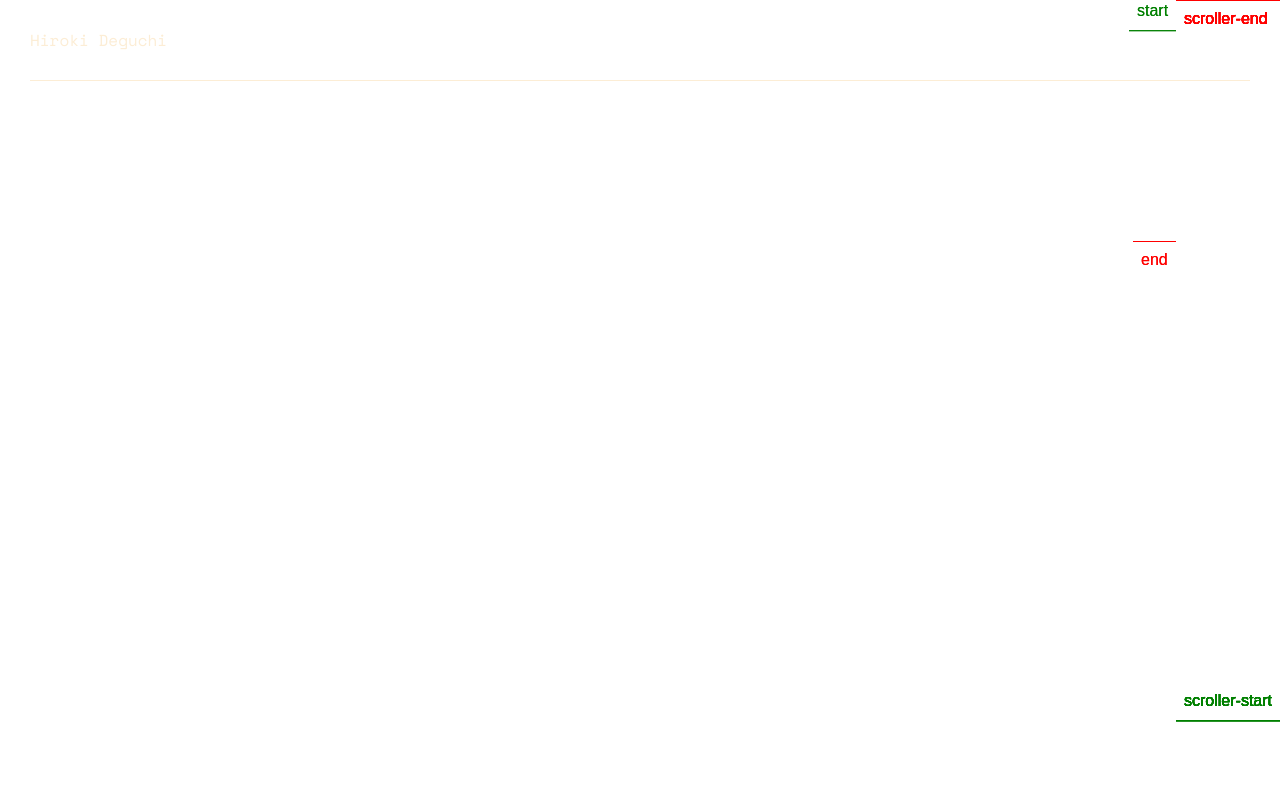
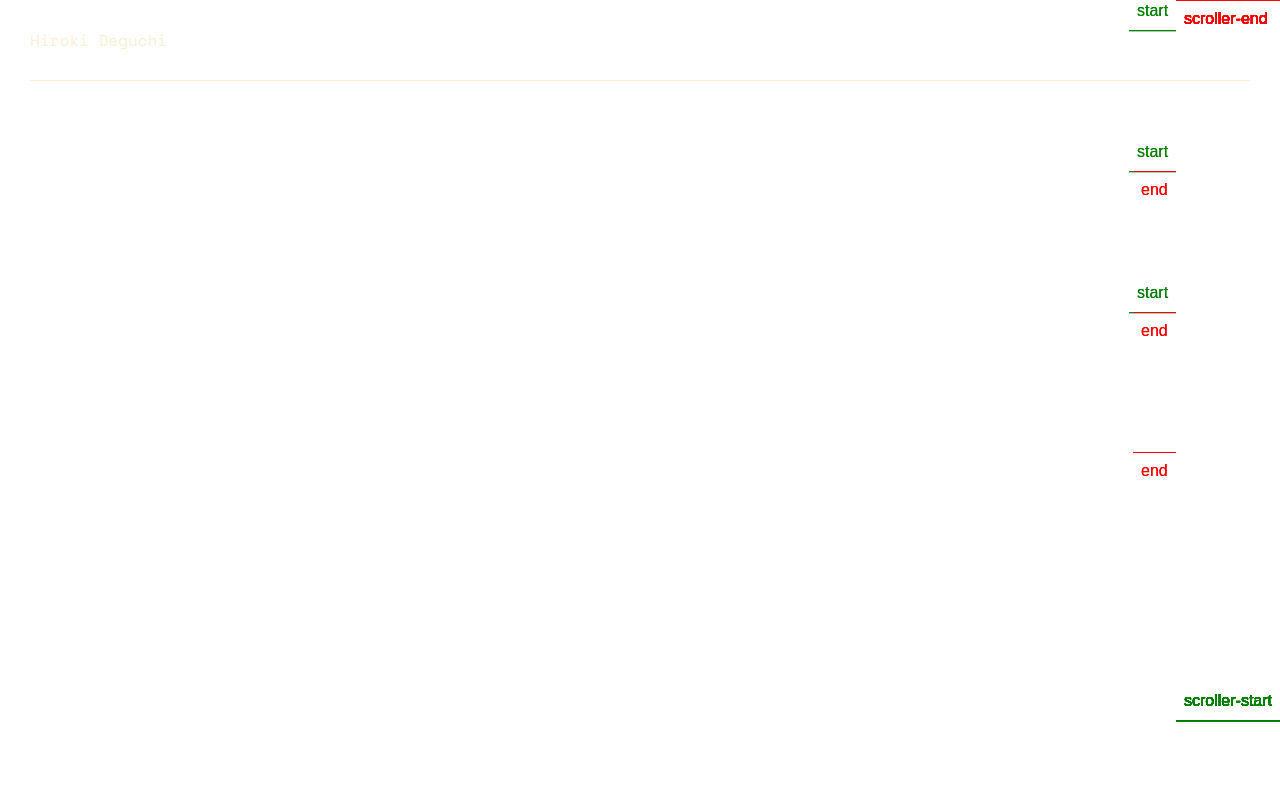
Before and after one commit to deguchi37458/next-app, a Next.js app: page / in a window 1280 px wide. Shown: the top 800 px of the page. Built offline with nearby package versions, Linux system fonts and the light colour scheme.

Commit message:
update passingBar

```diff
--- a/components/Common/PassingBar/index.module.scss
+++ b/components/Common/PassingBar/index.module.scss
@@ -17,9 +17,7 @@
     color :#fff;
     opacity: 0;
     transform: translate3d(0, 0, 0);
-    // font-size: 4.0rem;
     font-weight: bold;
-    line-height: 1.5;
   }
   &.move {
     &:before {
@@ -33,12 +31,6 @@
 }
 
 .title {
-  // position: absolute;
-  // bottom: 30px;
-  // color: #FCEDD5;
   font-size: 11vw;
-  // line-height: 1.1;
-  // span {
-    // display: block;
-  // }
+  line-height: 1em;
 }
--- a/components/Top/index.tsx
+++ b/components/Top/index.tsx
@@ -30,6 +30,8 @@ export default function Top(): JSX.Element {
     <>
       <section className={`${styles.sec} color`} data-color="#a30130">
         <PassingBar>Hiroki Deguchi</PassingBar>
+        <PassingBar>Portfolio</PassingBar><br></br>
+        <PassingBar>2023</PassingBar>
       </section>
       <section className={`${styles.sec} color`} data-color="#266677">
         <PassingBar>About</PassingBar>
```
Also changed, not shown: components/Common/PassingBar/index.tsx (+0 -19 lines).
